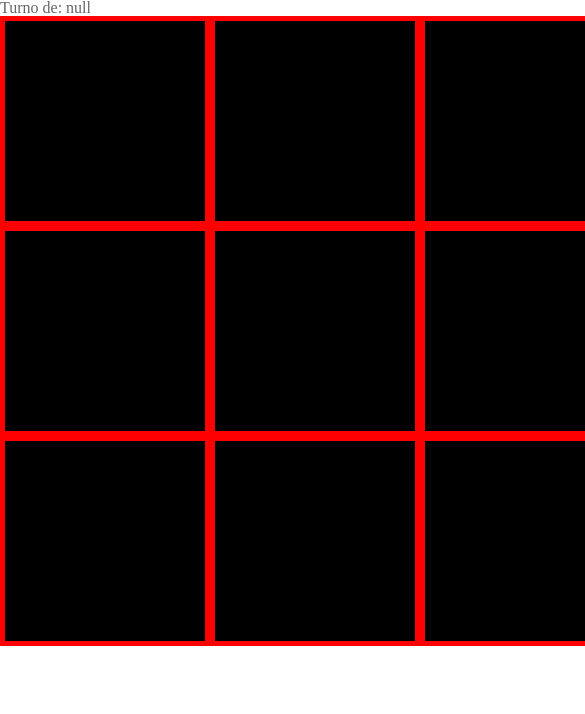
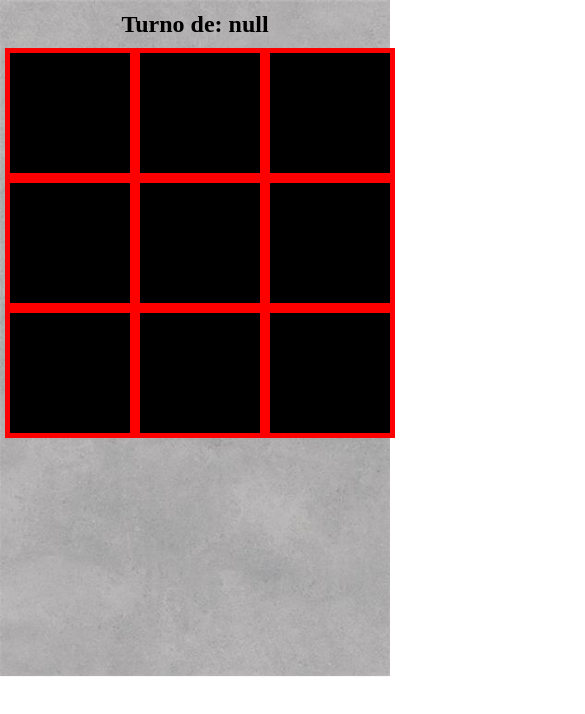
Before and after one commit to micaorfali/App, a website: page www/tateti/index.html in a window 390 px wide. Shown: the top 714 px of the page, 585 px wide, since content can reach past the window. Drawn offline with Linux system fonts and the light colour scheme.

Commit message:
tateti en landscape

```diff
--- a/www/css/index.css
+++ b/www/css/index.css
@@ -27,6 +27,53 @@ h1 {
     text-align:center;
 }
 */
+/* RESET CSS*/
+html, body, div, span, iframe,
+h1, h2, h3, h4, h5, h6, p, blockquote, pre,
+a, abbr, acronym, address, big, cite, code,
+del, dfn, em, img, ins, kbd, q, s, samp,
+small, strike, strong, sub, sup, tt, var,
+b, u, i, dl, dt, dd, ol, ul, li,
+fieldset, form, label, legend,
+table, caption, tbody, tfoot, thead, tr, th, td,
+article, aside, canvas, details, embed,
+figure, figcaption, footer, header, hgroup,
+menu, nav, output, section, summary,
+time, mark, audio, video {
+	margin: 0;
+	padding: 0;
+	border: 0;
+	font-size: 100%;
+	font: inherit;
+	vertical-align: baseline;
+	text-decoration: none;
+	color: black;
+
+}
+/* HTML5 display-role reset for older browsers */
+article, aside, details, figcaption, figure,
+footer, header, hgroup, menu, nav, section {
+	display: block;
+}
+body {
+	line-height: 1;
+}
+ol, ul {
+	list-style: none;
+}
+blockquote, q {
+	quotes: none;
+}
+blockquote:before, blockquote:after,
+q:before, q:after {
+	content: '';
+	content: none;
+}
+table {
+	border-collapse: collapse;
+	border-spacing: 0;
+}
+/* FINISH RESET*/
 .event {
     border-radius:4px;
     color:#FFFFFF;
@@ -69,7 +116,10 @@ h1 {
     }
 
     h1{
+        margin-top: 0.5em;
         text-align: center;
+        font-weight: bold;
+        font-size: 1.5em;
     }
 
     .subtitulo{
@@ -101,7 +151,7 @@ h1 {
 
     .contenedorjuego img{
         display: inline-block;
-        margin-bottom: 0.3em;
+        margin-bottom: 1em;
     }
 
     .boton{
@@ -139,11 +189,15 @@ h1 {
     }
 
     #jugadoresypuntos{
-        margin: 0 0 0.2em 1em;
+        font-size: 1.3em;
+        margin: 0 0 0 1em;
+        font-weight: bold;
     }
 
     #jugadoresypuntos h2{
         display: inline-block;
+        margin: 0 0 0.5em 0;
+        background-color: rgba(255, 255, 255, 0.4);
     }
 
 }
--- a/www/generala2/assets/js/generala.js
+++ b/www/generala2/assets/js/generala.js
@@ -8,7 +8,6 @@ let estadoDelJuego = {
     puntajes: [[0, 0, 0, 0, 0, 0, 0, 0, 0, 0, 0], [0, 0, 0, 0, 0, 0, 0, 0, 0, 0, 0]],
     jugadas: 0
 };
-
 
 function tirarDado() {
     return Math.floor(Math.random() * 6) + 1;
--- a/www/js/functions.js
+++ b/www/js/functions.js
@@ -19,7 +19,6 @@ function store1() {
     }
 }
 
-
 function store2() {
     let nombre2 = document.getElementById("txtNombre2").value;
     document.getElementById("txtNombre2").required = true;
@@ -40,7 +39,6 @@ function store2() {
         window.location.href = "home.html";
     }
 }
-
 
 function clear() {
     Storage.kill();
@@ -93,8 +91,8 @@ function jugadoresypuntos() {
     document.getElementById("p2").innerHTML = Storage.get("apodo2") + ": " + Storage.get("puntos2");
     document.getElementById("p1").style.color = Storage.get("color");
     document.getElementById("p2").style.color = Storage.get("color2");
-    document.getElementById("p1").style.backgroundColor = "black";
-    document.getElementById("p2").style.backgroundColor = "black";
+    //document.getElementById("p1").style.backgroundColor = "black";
+    //document.getElementById("p2").style.backgroundColor = "black";
 }
 
 function checkLocalStorage() {
--- a/www/tateti/assets/css/style.css
+++ b/www/tateti/assets/css/style.css
@@ -18,7 +18,7 @@ time, mark, audio, video {
 	font: inherit;
 	vertical-align: baseline;
 	text-decoration: none;
-	color: #666;
+	color:black;
 
 }
 /* HTML5 display-role reset for older browsers */
@@ -28,6 +28,7 @@ footer, header, hgroup, menu, nav, section {
 }
 body {
 	line-height: 1;
+	text-align: center;
 }
 ol, ul {
 	list-style: none;
@@ -46,20 +47,27 @@ table {
 }
 /* FINISH RESET*/
 
+@media (max-width: 1000px){
+	body {
+        background-image: url("../../../img/background.jpg");
+        background-repeat: no-repeat;
+        background-size: cover;
+        color: black;
+    }
+
 #tablero{
-	max-width: 800px;
-	width: 60%;
-	min-width: 650px;
+	max-width: 500px;
+	min-width: 400px;
     margin: 0 auto;
 }
 
 .casillero{
     display: inline-block;
-    width: 200px;
-    height: 200px;
+    width: 120px;
+    height: 120px;
     background-color: black;
 	border: solid red 5px;
-	font-size: 12em;
+	font-size: 7em;
 	vertical-align: text-top;
 	color: white;
 	text-align: center;
@@ -88,3 +96,11 @@ table {
 	border-radius: 15%;
 	text-align: center;
 }
+
+#turno{
+	text-align: center;
+    font-weight: bold;
+	font-size: 1.5em;
+	margin: 0.5em 0 0.5em 0;
+}
+}
--- a/www/tateti/assets/js/tateti.js
+++ b/www/tateti/assets/js/tateti.js
@@ -18,10 +18,12 @@ let combiancionesganadoras = [
 function dibujarTablero() {
     quienempieza = (Math.floor(Math.random() * 2));
     console.log(quienempieza);
-    if(quienempieza === 0){
+    if (quienempieza === 0) {
         document.getElementById("turno").innerHTML = "Turno de: " + Storage.get("apodo");
-    }else{
+        document.getElementById("turno").style.color = Storage.get("color");
+    } else {
         document.getElementById("turno").innerHTML = "Turno de: " + Storage.get("apodo2");
+        document.getElementById("turno").style.color = Storage.get("color2");
     }
     for (i = 0; i < 9; i++) {
         let casillero = document.createElement("div");
@@ -39,6 +41,7 @@ function dibujarTablero() {
                     //casillero.appendChild(cruzocirculo);
                     valores_tablero[evt.target.getAttribute("data-casillero-index")] = 1;
                     document.getElementById("turno").innerHTML = "Turno de: " + Storage.get("apodo");
+                    document.getElementById("turno").style.color = Storage.get("color");
                     quienempieza = 0;
                     for (j = 0; j < 8; j++) {
                         let combinacionesseleccionadas = combiancionesganadoras[j];
@@ -52,7 +55,8 @@ function dibujarTablero() {
                         if (a === b && b === c) {
                             console.log("ganador");
                             tablero.setAttribute("class", "nodisp");
-                            document.getElementById("textocartel").innerHTML = "Ganó X.";
+                            document.getElementById("turno").setAttribute("class", "nodisp");
+                            document.getElementById("textocartel").innerHTML = "Ganó " + Storage.get("apodo2");
                             Storage.put("puntos2", (Storage.get("puntos2") + 200));
                             document.getElementById("mostrar").style.display = "block";
 
@@ -61,6 +65,7 @@ function dibujarTablero() {
                     }
                 } else {
                     document.getElementById("turno").innerHTML = "Turno de: " + Storage.get("apodo2");
+                    document.getElementById("turno").style.color = Storage.get("color2");
                     casillero.setAttribute("data-jugador-index", 0);
                     casillero.innerHTML = "O";
                     //casillero.appendChild(cruzocirculo);
@@ -77,7 +82,8 @@ function dibujarTablero() {
                         if (a === b && b === c) {
                             console.log("ganador");
                             tablero.setAttribute("class", "nodisp");
-                            document.getElementById("textocartel").innerHTML = "Ganó O.";
+                            document.getElementById("turno").setAttribute("class", "nodisp");
+                            document.getElementById("textocartel").innerHTML = "Ganó " + Storage.get("apodo");
                             Storage.put("puntos1", (Storage.get("puntos1") + 200));
                             document.getElementById("mostrar").style.display = "block";
                             break;
@@ -88,6 +94,7 @@ function dibujarTablero() {
             if (!valores_tablero.includes("")) {
                 console.log("empate");
                 tablero.setAttribute("class", "nodisp");
+                document.getElementById("turno").setAttribute("class", "nodisp");
                 document.getElementById("textocartel").innerHTML = "Empate.";
                 document.getElementById("mostrar").style.display = "block";
             }
```
